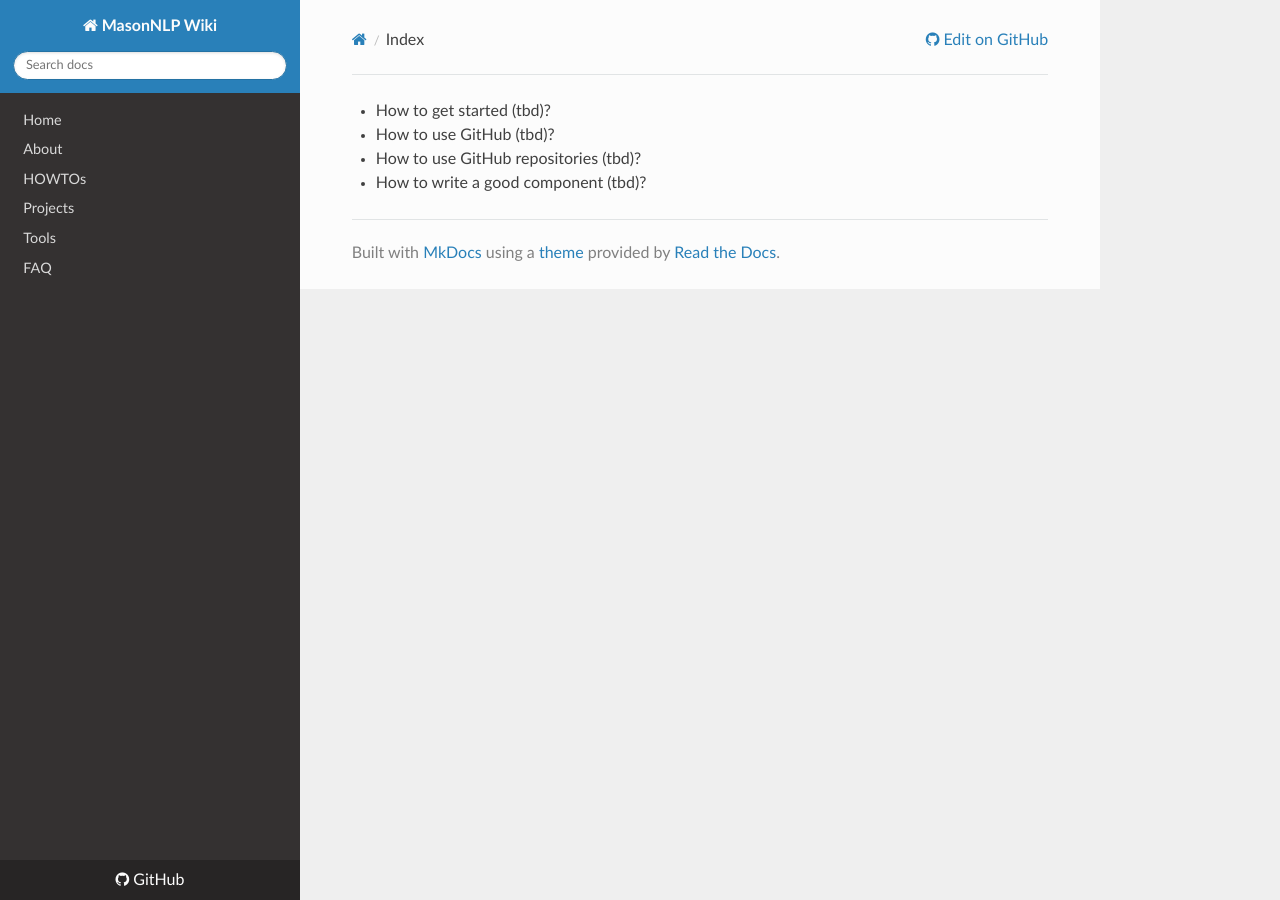
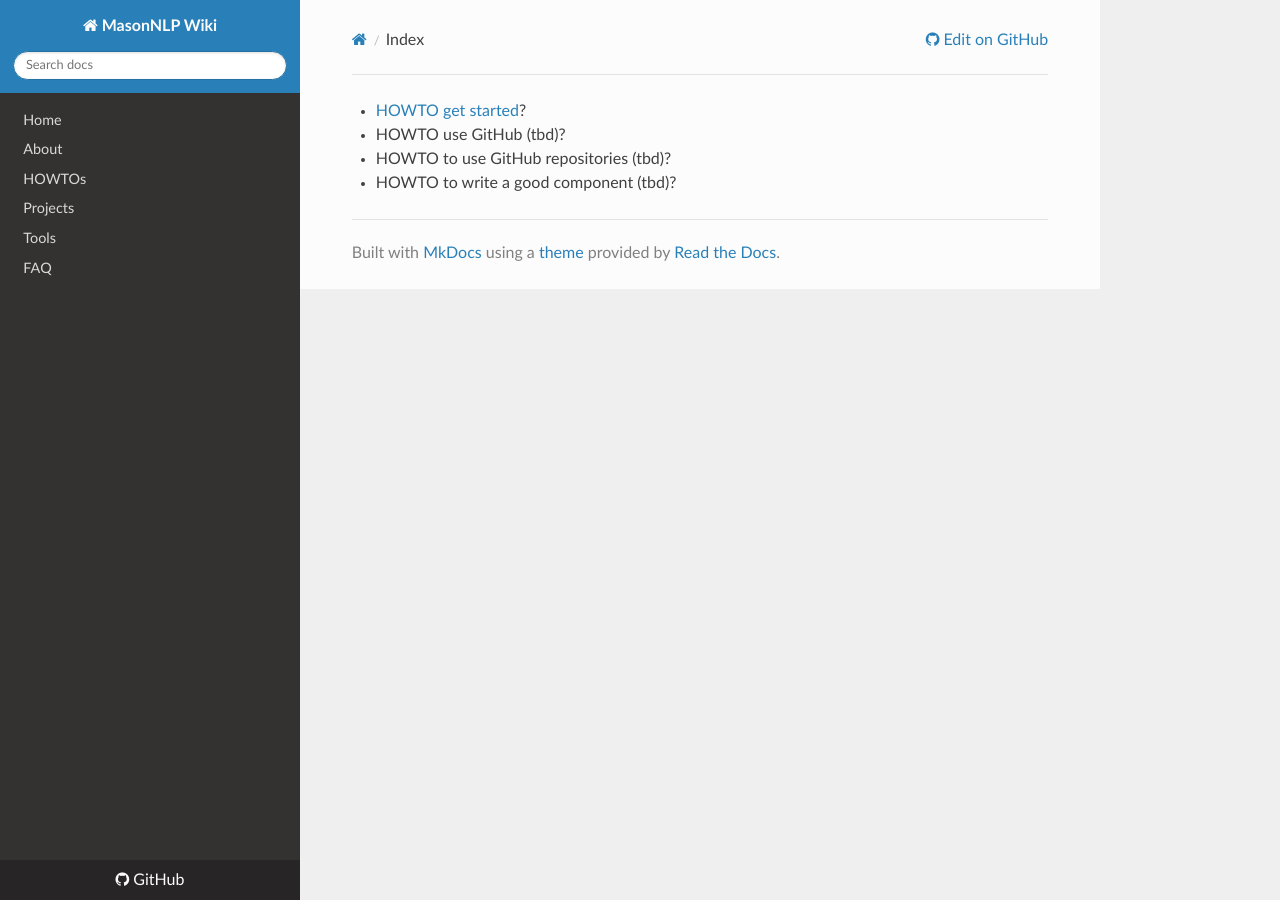
Before and after one commit to masonnlp/wiki, an MkDocs documentation site: the page built from docs/HOWTOs/index.md, in a window 1280 px wide. Built offline with MkDocs 1.6.1, drawn with Linux system fonts in a browser that asks for light colours; nearby versions of some CDN libraries.

Commit message:
added HOWTO-get-started.mk

```diff
--- a/docs/HOWTOs/index.md
+++ b/docs/HOWTOs/index.md
@@ -1,4 +1,4 @@
-* How to get started (tbd)?
-* How to use GitHub (tbd)?
-* How to use GitHub repositories (tbd)?
-* How to write a good component (tbd)?
+* [HOWTO get started](HOWTO-get-started.mk)?
+* HOWTO use GitHub (tbd)?
+* HOWTO to use GitHub repositories (tbd)?
+* HOWTO to write a good component (tbd)?
```
Also changed, not shown: 1 other file.
